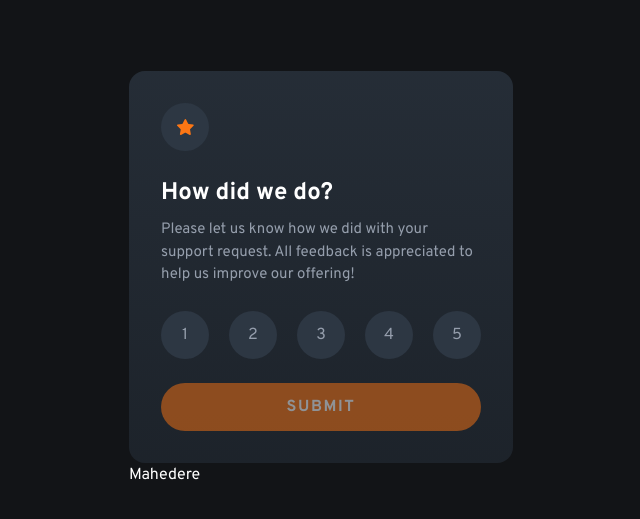
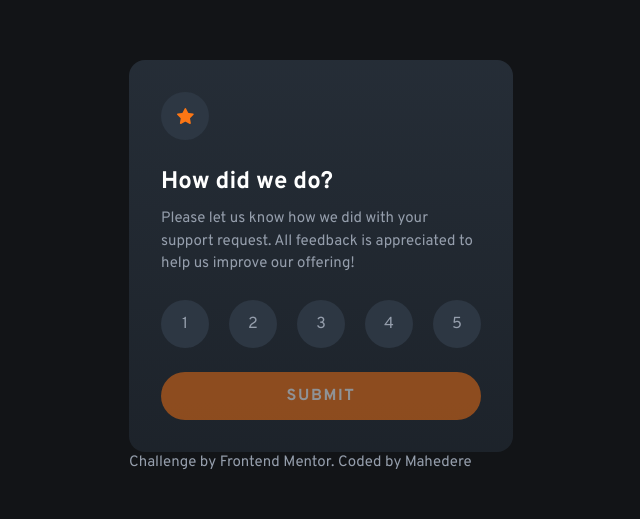
Before and after one commit to Mahedere/Rating_Component, a plain HTML site: page index.html in a window 1280 px wide. Shown: the part 121-640 px from the top of the page, without its empty margins (319-959 px from the left). Drawn offline with Linux system fonts and the light colour scheme.

Commit message:
Verbaige changed

```diff
--- a/index.html
+++ b/index.html
@@ -36,7 +36,11 @@
                 Submit
             </button>
         </div>
-        <a  href="https://www.frontendmentor.io/profile/Mahedere" target="_blank">Mahedere</a>
+        <p>
+            Challenge by Frontend Mentor. Coded by <a href="https://www.frontendmentor.io/profile/Mahedere"
+                target="_blank">
+                Mahedere</a>
+        </p>
         <!-- Thank You Card (Hidden by default) -->
         <div id="thank-you-card" class="card hidden">
             <div class="thank-you-img">
```
